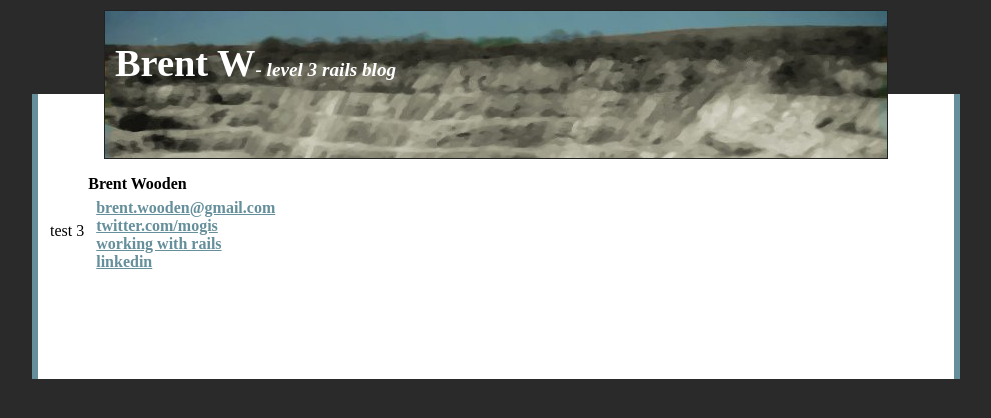
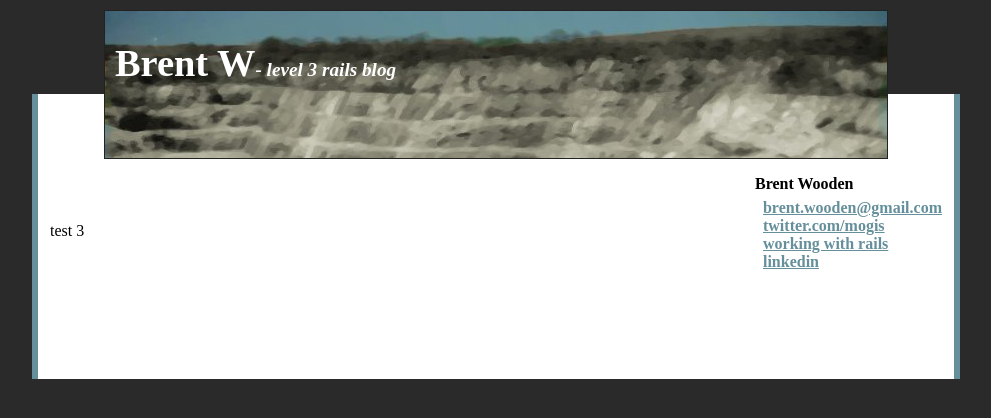
Before and after one commit to BrentW/brentw.github.com, a Jekyll site: the page built from _posts/2009-08-16-third-post.html, in a window 1280 px wide. Shown: the top 418 px of the page, without its empty margins (144-1135 px from the left). Built offline with Jekyll 4.4.1, drawn with Linux system fonts in a browser that asks for light colours.

```diff
--- a/css/style.css
+++ b/css/style.css
@@ -65,11 +65,13 @@ a, a:visited {
 #content_wrapper {
   position: relative;
   top: -80px;
+  width: 100%;
 }
 
 #info_cells {
   vertical-align: top;
   font-weight: bold;
+  width: 100px;
 }
 
 #info_cells ul {
--- a/index.html
+++ b/index.html
@@ -2,7 +2,7 @@
 layout: default
 title: test title
 ---
-{% for post in site.posts limit:5 %}
+{% for post in site.posts %}
   <h2><a href="{{ post.url }}">{{ post.title }}</a></h2>
   {{ post.content }}
   <em>Posted on {{ post.date | date_to_long_string }}.</em>
```
